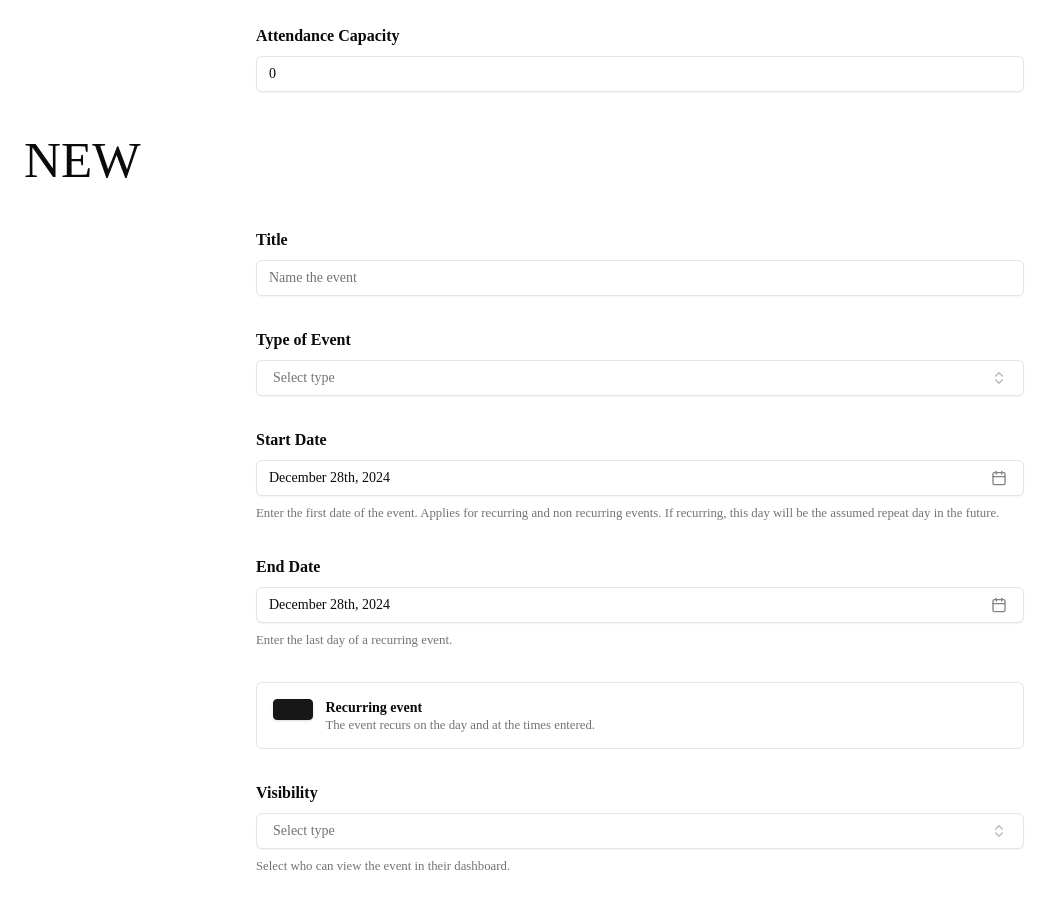
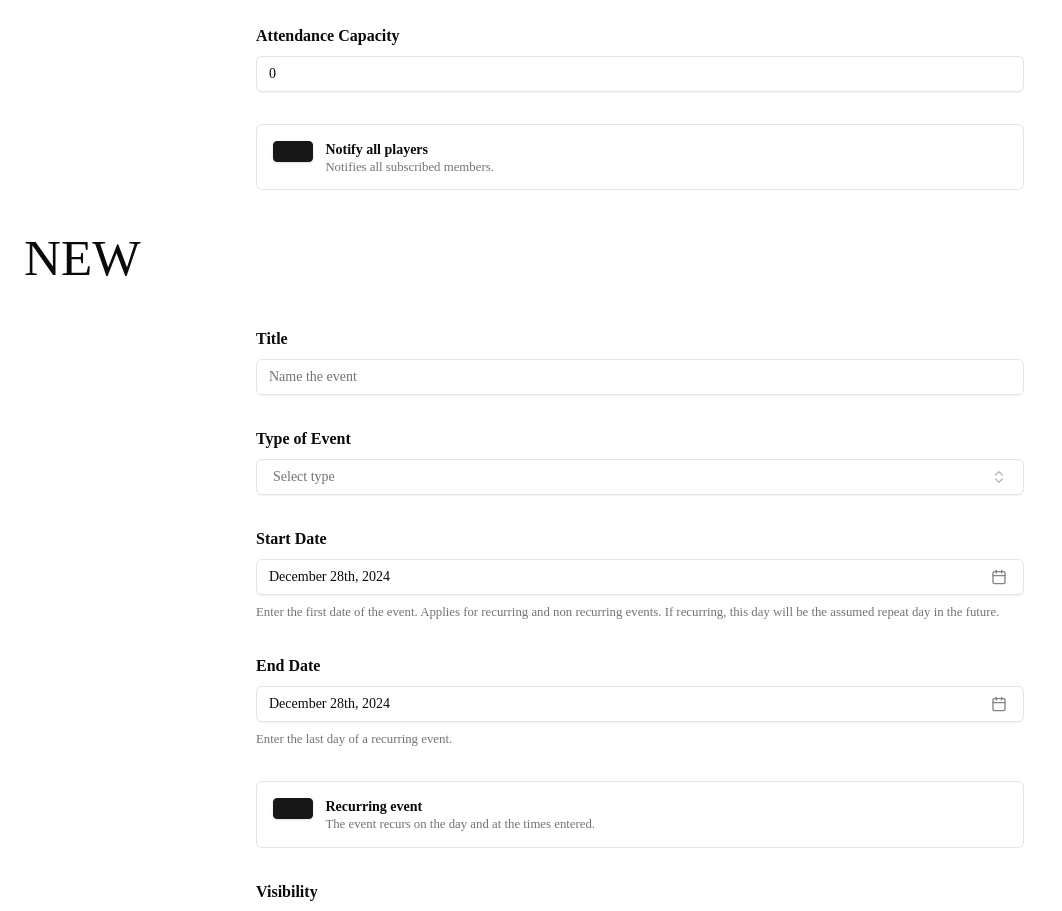
Before and after one commit to Sisahga/Sportganise, a React (Vite) app in the folder frontend/: page /pages/CreateTrainingSessionPage in a window 1280 px wide. Shown: the part 1320-2231 px from the top of the page, without its empty margins (0-1062 px from the left). Built offline with nearby package versions, Linux system fonts and the light colour scheme.

Commit message:
feat(303): checkbox 'notify' form field

```diff
--- a/frontend/src/components/CreateTrainingSessionForm/CreateTrainingSessionForm.tsx
+++ b/frontend/src/components/CreateTrainingSessionForm/CreateTrainingSessionForm.tsx
@@ -524,6 +524,31 @@ export default function CreateTrainingSessionForm() {
             </FormItem>
           )}
         />
+
+        {/** Notify All Players */}
+        <FormField
+          control={form.control}
+          name="notify"
+          render={({ field }) => (
+            <FormItem className="flex flex-row items-start space-x-3 space-y-0 rounded-md border p-4">
+              <FormControl>
+                <Checkbox
+                  checked={field.value}
+                  onCheckedChange={field.onChange}
+                />
+              </FormControl>
+              <div className="space-y-1 leading-none">
+                <FormLabel className="font-semibold">
+                  Notify all players
+                </FormLabel>
+                <FormDescription>
+                  Notifies all subscribed members.
+                </FormDescription>
+                <FormMessage />
+              </div>
+            </FormItem>
+          )}
+        />
       </form>
     </Form>
   );
```
